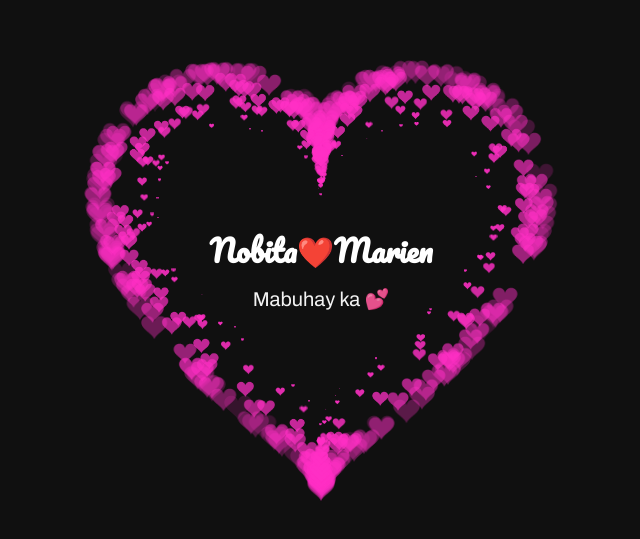
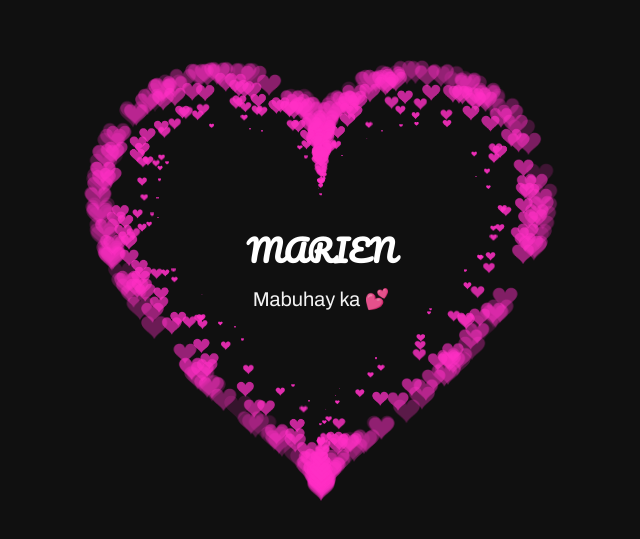
Before and after one commit to damor06/mariheart, a plain HTML site: page index.html in a window 1280 px wide. Shown: the part 123-662 px from the top of the page, without its empty margins (319-959 px from the left). Drawn offline with Linux system fonts and the light colour scheme.

Commit message:
Update index.html

```diff
--- a/index.html
+++ b/index.html
@@ -351,7 +351,7 @@
       })(document.getElementById("pinkboard"));
     </script>
     <div class="namebox">
-      <h1>Nobita&#10084;&#65039;Marien</h1>
+      <h1>MARIEN</h1>
       <p class="message">Mabuhay ka 💕</p>
     </div>
   </body>
```
